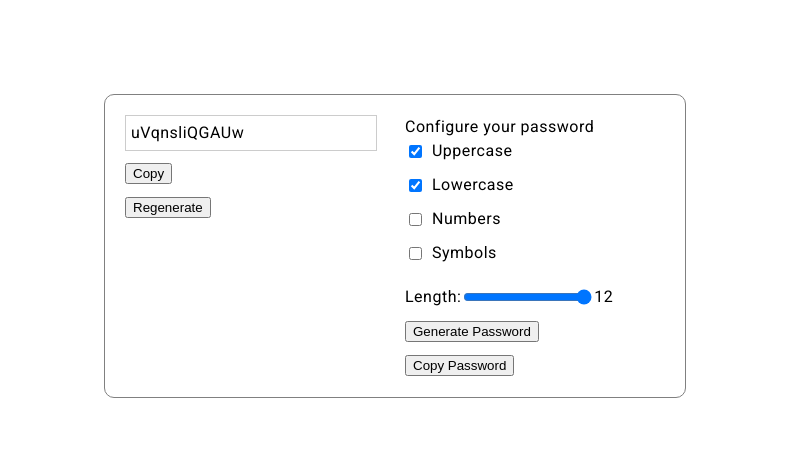
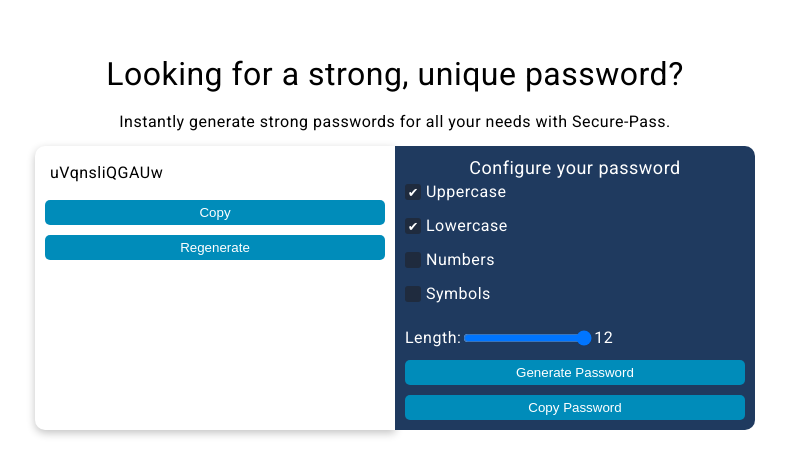
Before and after one commit to fernandoG494/secure-pass-generator, an Angular app: page /password-generator in a window 1280 px wide. Shown: the part 154-628 px from the top of the page, without its empty margins (245-1031 px from the left). Built offline with nearby package versions, Linux system fonts and the light colour scheme.

Commit message:
Last function implemented

```diff
--- a/src/app/password/password/password.component.html
+++ b/src/app/password/password/password.component.html
@@ -1,3 +1,9 @@
+<div class="layout-general">
+  <p class="title">Looking for a strong, unique password?</p>
+  <p class="description">
+    Instantly generate strong passwords for all your needs with Secure-Pass.
+  </p>
+
   <div class="container">
     <div class="password-bar">
       <div class="password-text">
@@ -12,7 +18,7 @@
     </div>
 
     <div class="password-options">
-    <div>Configure your password</div>
+      <div class="title">Configure your password</div>
 
       <div class="options">
         <label>
@@ -21,7 +27,7 @@
             [checked]="uppercase"
             (change)="handleUppercaseValue($event)"
           />
-        Uppercase
+          <span class="check-text"> Uppercase </span>
         </label>
 
         <label>
@@ -30,7 +36,7 @@
             [checked]="lowercase"
             (change)="handleLowercaseValue($event)"
           />
-        Lowercase
+          <span class="check-text"> Lowercase </span>
         </label>
 
         <label>
@@ -39,7 +45,7 @@
             [checked]="numbers"
             (change)="handleNumbersValue($event)"
           />
-        Numbers
+          <span class="check-text"> Numbers </span>
         </label>
 
         <label>
@@ -48,7 +54,7 @@
             [checked]="symbols"
             (change)="handleSymbolsValue($event)"
           />
-        Symbols
+          <span class="check-text"> Symbols </span>
         </label>
       </div>
 
@@ -76,3 +82,4 @@
       </div>
     </div>
   </div>
+</div>
--- a/src/app/password/password/password.component.scss
+++ b/src/app/password/password/password.component.scss
@@ -1,13 +1,29 @@
+.layout-general {
+  .title {
+    font-size: xx-large;
+    text-align: center;
+
+    @media (max-width: 699px) {
+      font-size: large;
+    }
+  }
+
+  .description {
+    text-align: center;
+    @media (max-width: 699px) {
+      font-size: medium;
+    }
+  }
+}
+
 .container {
   display: flex;
   flex-direction: column;
   border-radius: 10px;
-  border: 1px solid grey;
-  padding: 10px;
 
   @media (min-width: 700px) {
-    max-width: 35rem;
-    min-width: 35rem;
+    max-width: 45rem;
+    min-width: 45rem;
     flex-direction: row;
   }
 
@@ -23,14 +39,34 @@
     flex-direction: column;
     padding: 10px;
 
+    box-shadow: rgba(0, 0, 0, 0.24) 0px 3px 8px;
+
+    border-top-left-radius: 10px;
+    border-bottom-left-radius: 10px;
+
     .password-text {
       width: 100%;
-      max-width: 15rem;
-      min-width: 15rem;
+      max-width: 20.5rem;
+      min-width: 20.5rem;
       overflow-x: scroll;
-      white-space: nowrap;
-      border: 1px solid #ccc;
       padding: 5px;
+
+      &::-webkit-scrollbar {
+        width: 10px;
+      }
+
+      &::-webkit-scrollbar-track {
+        border-radius: 8px;
+        background-color: #e7e7e7;
+        border: 1px solid #cacaca;
+      }
+
+      &::-webkit-scrollbar-thumb {
+        border-radius: 8px;
+        border: 3px solid transparent;
+        background-clip: content-box;
+        background-color: #0079a1;
+      }
     }
 
     .copy-button,
@@ -44,6 +80,14 @@
     display: flex;
     flex-direction: column;
     padding: 10px;
+    border-top-right-radius: 10px;
+    border-bottom-right-radius: 10px;
+    background-color: #1f3a5f;
+    color: white;
+
+    .title {
+      font-size: large;
+    }
 
     .options {
       display: flex;
@@ -57,8 +101,37 @@
         flex-basis: 50%;
         margin-bottom: 10px;
 
+        .check-text {
+          margin-left: 5px;
+          vertical-align: baseline;
+        }
+
         input[type="checkbox"] {
-          margin-right: 10px;
+          appearance: none;
+          -webkit-appearance: none;
+          background-color: #1f2b3e;
+          padding: 5px;
+          width: 1rem;
+          height: 1rem;
+          margin: 0; // Eliminar margen
+          border-radius: 3px; // Añadir borde redondeado
+          display: inline-block;
+          position: relative;
+          cursor: pointer;
+
+          &:checked::before {
+            content: "✔";
+            color: white;
+            font-size: 0.8rem;
+            position: absolute;
+            top: 0;
+            left: 0;
+            right: 0;
+            bottom: 0;
+            display: flex;
+            align-items: center;
+            justify-content: center;
+          }
         }
       }
     }
@@ -86,3 +159,18 @@
     }
   }
 }
+
+button {
+  background-color: #008cba;
+  color: white;
+  padding: 5px 7px;
+  width: 100%;
+  border-radius: 5px;
+  border: none;
+  transition: transform 0.1s ease, background-color 0.1s ease;
+}
+
+button:active {
+  background-color: #0079a1;
+  transform: scale(0.95);
+}
--- a/src/styles.scss
+++ b/src/styles.scss
@@ -7,7 +7,15 @@ body {
   align-items: center;
   height: 100vh;
   margin: 0;
+  background-color: white;
+  color: black;
 }
 
-html, body { height: 100%; }
-body { margin: 0; font-family: Roboto, "Helvetica Neue", sans-serif; }
+html,
+body {
+  height: 100%;
+}
+body {
+  margin: 0;
+  font-family: Roboto, "Helvetica Neue", sans-serif;
+}
```
Also changed, not shown: 1 other file (tests, documents, lock files or other folders). Lines whose indentation alone changed are shown as unchanged.
